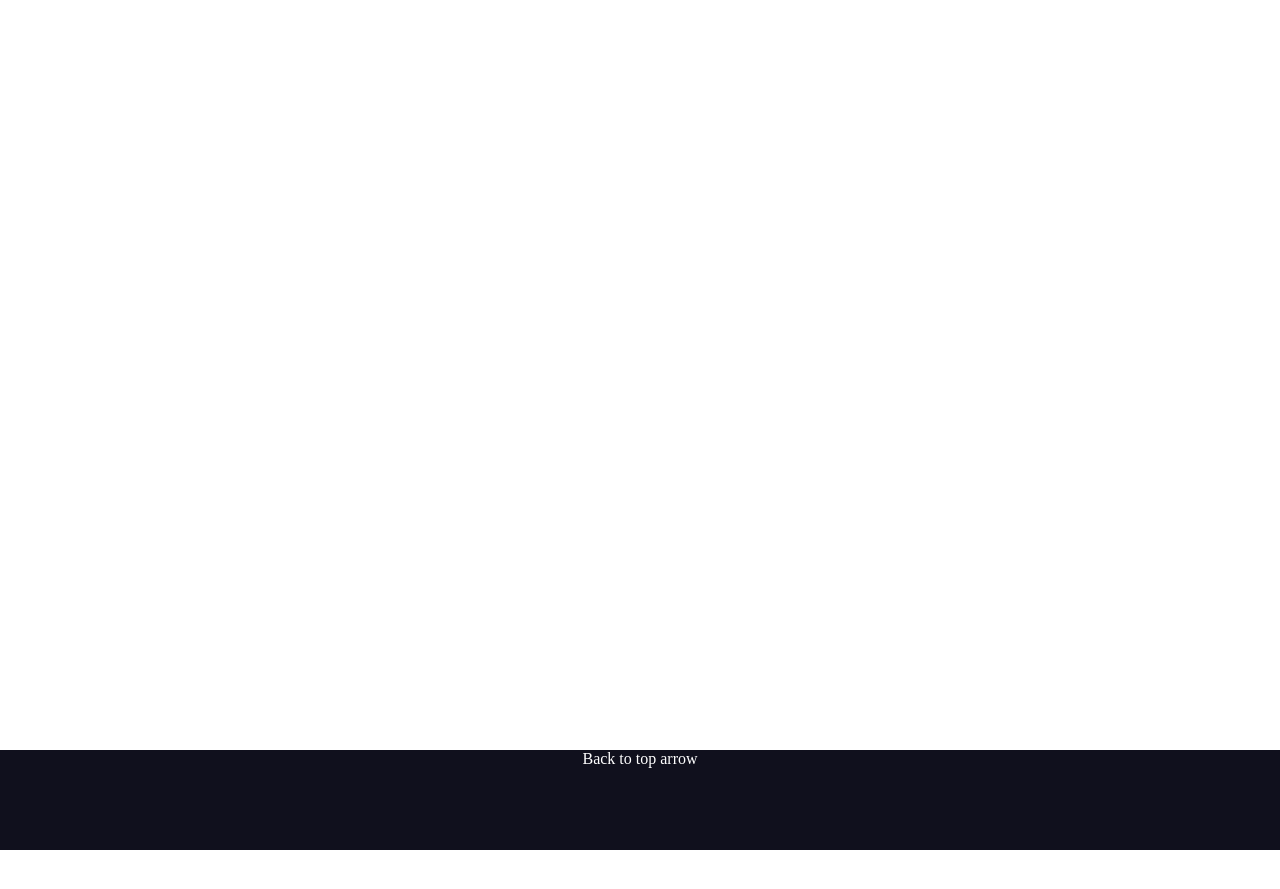
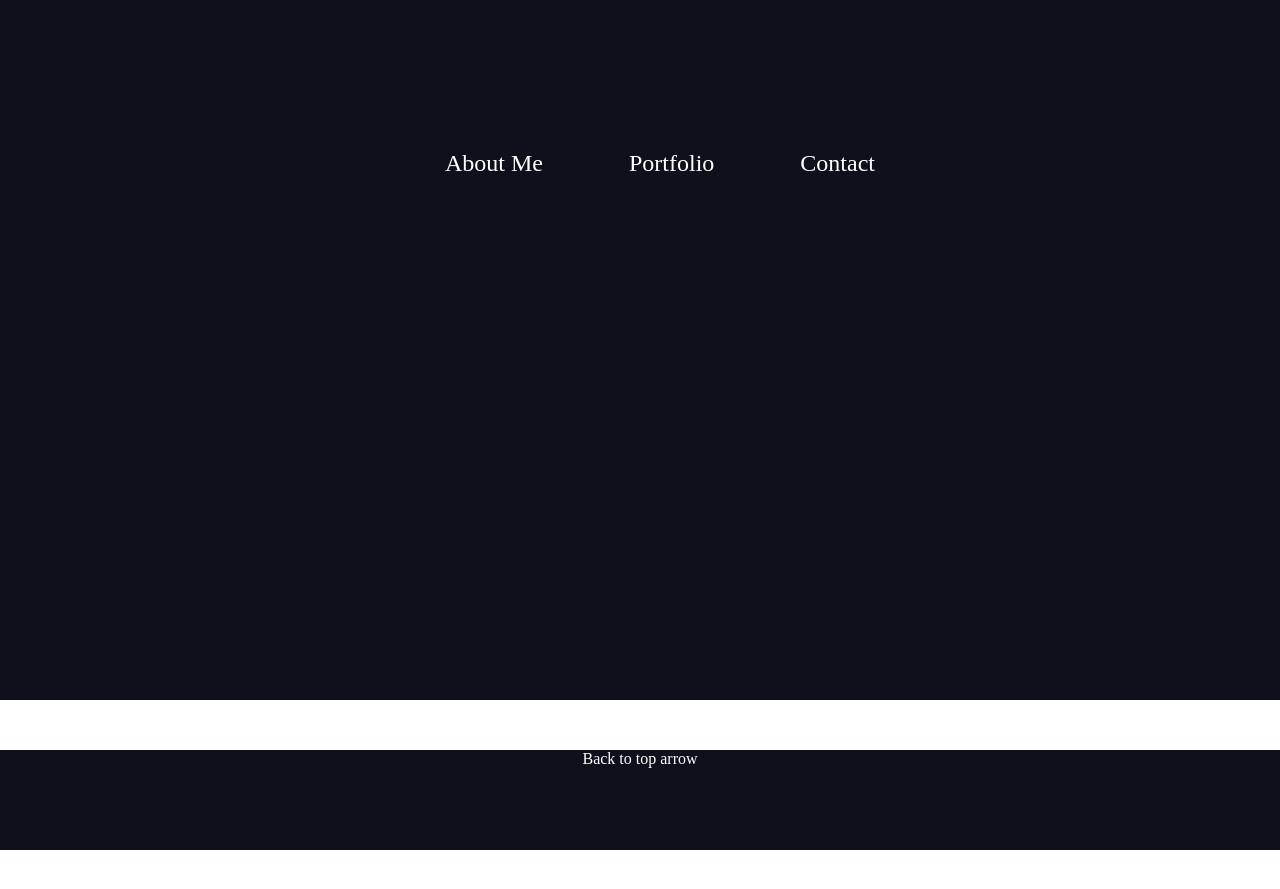
Before and after one commit to SteveReaume/SteveReaume, a Jekyll site: the page built from design.html, in a window 1280 px wide. Shown: the top 889 px of the page. Built offline with Jekyll 4.4.1, drawn with Linux system fonts in a browser that asks for light colours.

Commit message:
Update nav.scss

```diff
--- a/_sass/nav.scss
+++ b/_sass/nav.scss
@@ -7,6 +7,7 @@ body{
   text-align: center;
   padding: 150px;
   font-size: 1.5em;
+  background-color: #10101D;
 }
 nav > ul {
   list-style-type: none;
```
